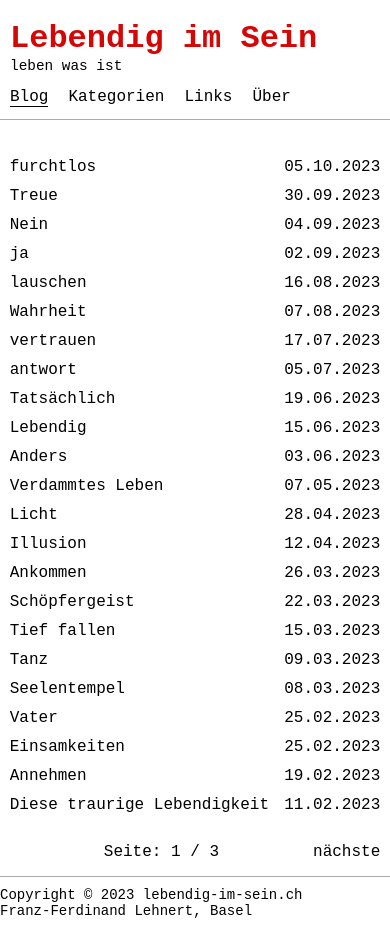
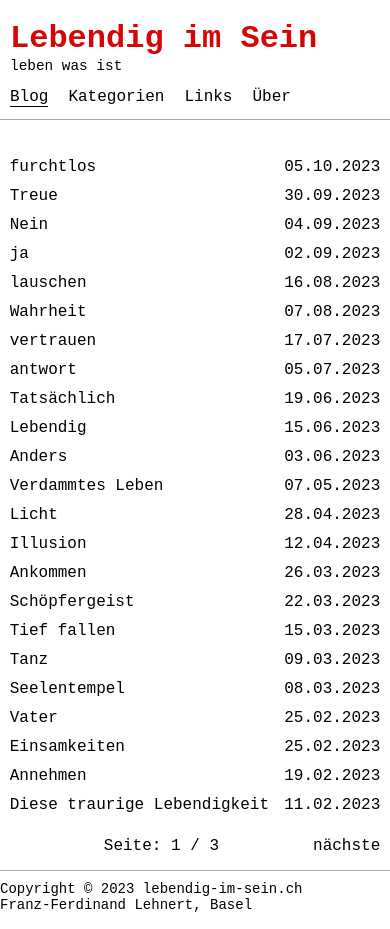
Before and after one commit to lebendigimsein/webpage, a Jekyll site: the page built from index.html, in a window 390 px wide. Built offline with Jekyll 4.4.1, drawn with Linux system fonts in a browser that asks for light colours; the list of posts is cut into pages by our own code.

Commit message:
css changed

```diff
--- a/_sass/custom.scss
+++ b/_sass/custom.scss
@@ -81,6 +81,11 @@ li.header-main-nav-item > a.active span {
     line-height: 24px;
 }
 
+.list-pagination {
+    margin: 36px 0 10px 0;
+    text-align: center;
+}
+
 .categories-list {
     .posts-category {
         margin-top: 10px;
@@ -103,3 +108,14 @@ ul.categories-list li {
     margin-bottom: 30px;
     font-size: 0.8em;
 }
+
+@media screen and (max-width: 768px) {
+    /* Posts list */
+    .list-pagination {
+        margin: 20px 0 5px 0;
+    }
+
+    .container-post {
+        min-height: calc(70vh);
+    }
+}
--- a/_sass/mobile.scss
+++ b/_sass/mobile.scss
@@ -9,7 +9,7 @@
 
   /* Posts list */
   .list-pagination {
-    margin: 26px 0 5px 0;
+    margin: 10px 0 5px 0;
   }
 
   /* Footer */
--- a/_sass/post-list.scss
+++ b/_sass/post-list.scss
@@ -14,6 +14,6 @@
 }
 
 .list-pagination {
-    margin: 36px 0 10px 0;
+    margin: 20px 0 10px 0;
     text-align: center;
 }
```
